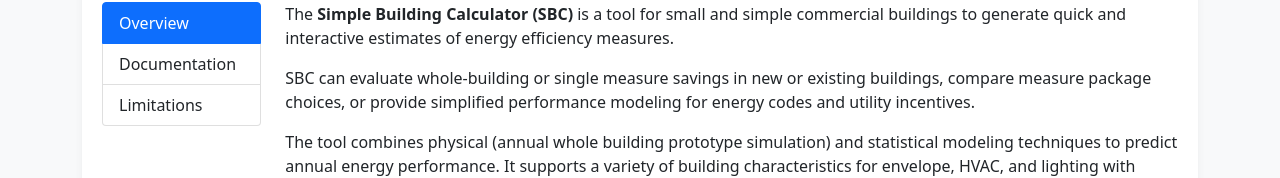
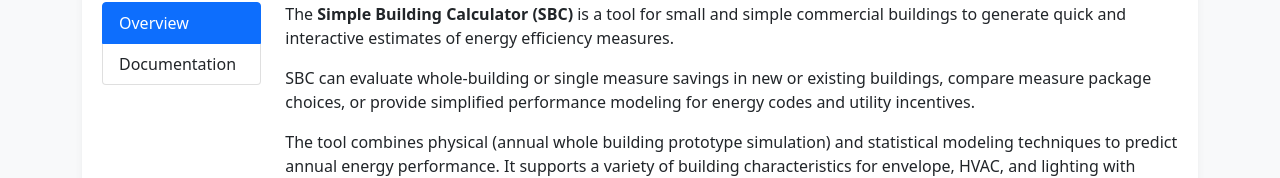
Before and after one commit to pnnl/simple-building-calculator, a React (Create React App) app: page /simple-building-calculator/manual in a window 1280 px wide. Shown: the part 203-381 px from the top of the page. Built offline with nearby package versions, Linux system fonts and the light colour scheme.

Commit message:
temp hide limitation section

```diff
--- a/src/views/userDoc.jsx
+++ b/src/views/userDoc.jsx
@@ -18,9 +18,8 @@ function Manual(){
                                 <ListGroup.Item action href="#documentation">
                                     Documentation
                                 </ListGroup.Item>
-                                <ListGroup.Item action href="#limitations">
-                                    Limitations
-                                </ListGroup.Item>
+                                {/*<ListGroup.Item action href="#limitations">
+                                    Limitations</ListGroup.Item>*/}
                             </ListGroup>
                         </Col>
                         <Col sm={10}>
@@ -31,9 +30,9 @@ function Manual(){
                                 <Tab.Pane eventKey="#documentation">
                                     <DocumentationPage/>
                                 </Tab.Pane>
-                                <Tab.Pane eventKey="#limitations">
+                                {/*<Tab.Pane eventKey="#limitations">
                                     <p>Placeholder</p>
-                                </Tab.Pane>
+                                </Tab.Pane>*/}
                             </Tab.Content>
                         </Col>
                     </Row>
```
